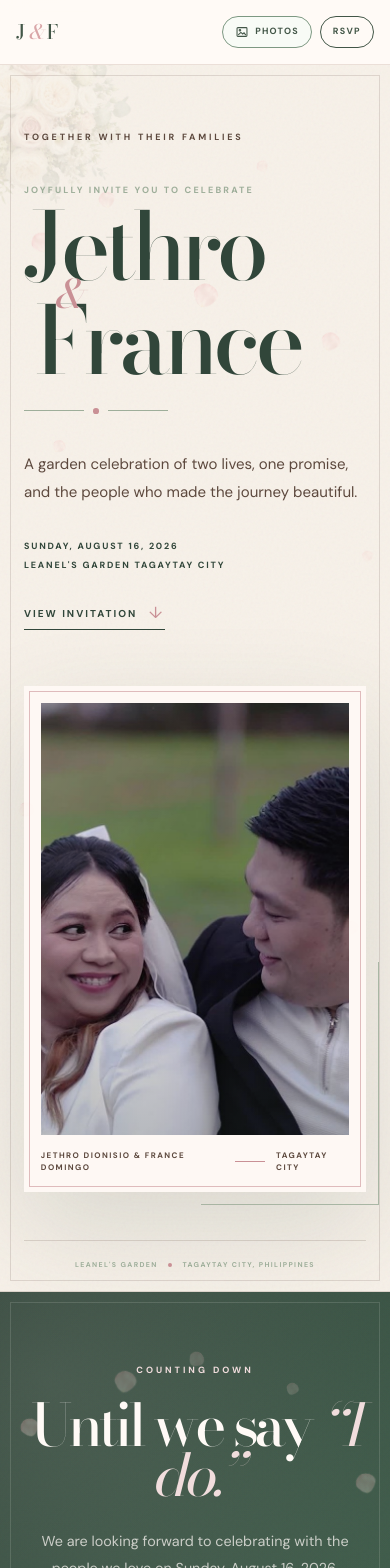
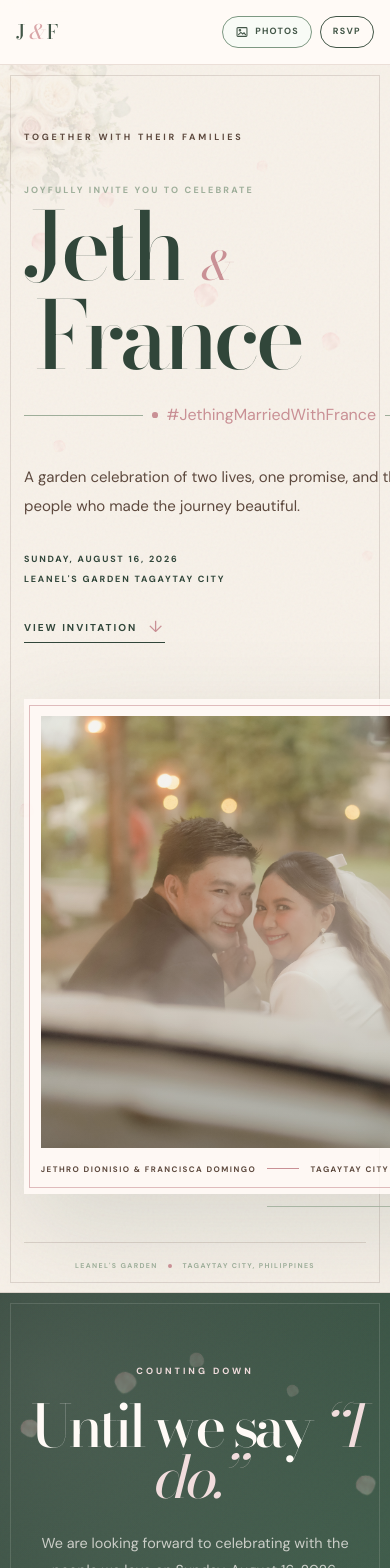
Before and after one commit to RafGaming/wedding-rsvp, a Next.js app: page / in a window 390 px wide. Shown: the top 1568 px of the page. Built offline with nearby package versions, Linux system fonts and the light colour scheme.

Commit message:
Updated by Jeth&France

```diff
--- a/app/globals.css
+++ b/app/globals.css
@@ -183,10 +183,10 @@ em {
 }
 
 .hero-title-ampersand {
-  position: relative;
+  /* position: relative;
   z-index: 2;
-  display: block;
-  margin: 0.06em 0 0.02em 0.74em;
+  display: block; */
+  /* margin: 0.06em 0 0.02em 0.74em; */
   color: var(--rose);
   font-family: var(--font-display), Georgia, serif;
   font-size: 0.42em;
@@ -199,8 +199,9 @@ em {
   display: flex;
   align-items: center;
   gap: 0.55rem;
-  width: 9rem;
+  width: 30rem;
   margin: 2.25rem 0;
+  color: var(--rose);
 }
 
 .hero-intro-rule span {
@@ -628,10 +629,15 @@ em {
   box-shadow: inset 0 0 0 3px rgba(255, 250, 246, 0.52);
 }
 
-.attire-swatch--sage { background: #a6b29e; }
-.attire-swatch--rose { background: #d9a6a8; }
-.attire-swatch--sand { background: #d7c4a5; }
-.attire-swatch--lilac { background: #cdb8d0; }
+.attire-swatch--sage { background: #C7D8C3; }
+.attire-swatch--blush-pink { background: #F4D6D8; }
+/* .attire-swatch--sand { background: #d7c4a5; } */
+.attire-swatch--lavender { background: #E8E0F7; }
+.attire-swatch--powder-blue { background: #D6E7F5; }
+.attire-swatch--butter-yellow { background: #FFF3B8; }
+.attire-swatch--peach { background: #F9D8C5; }
+.attire-swatch--mint-green { background: #D9F0E3; }
+.attire-swatch--dusty-rose { background: #DDB7C1; }
 
 .details-footer-note {
   margin-top: 2.1rem;
@@ -986,7 +992,7 @@ em {
 .floral-transition {
   display: grid;
   place-items: center;
-  padding: 3.8rem 1.5rem;
+  /* padding: 3.8rem 1.5rem; */
   background: linear-gradient(110deg, #f4e1e0, #f7ece8, #f0dedf);
 }
 
@@ -1233,8 +1239,8 @@ em {
 }
 
 .wedding-footer {
-  padding: 3rem 1.5rem;
-  background: var(--ivory);
+  padding: 2rem;
+  background: var(--blush);
   text-align: center;
 }
 
@@ -1252,11 +1258,10 @@ em {
 .wedding-footer span {
   display: block;
   margin-top: 0.9rem;
-  color: var(--sage);
-  font-size: 8px;
+  color: var(--green);
+  font-size: 12px;
   font-weight: 700;
   letter-spacing: 0.2em;
-  text-transform: uppercase;
 }
 
 /* EXISTING COMPONENT COMPATIBILITY */
@@ -2462,14 +2467,14 @@ em {
   white-space: nowrap;
 }
 
-.palette-chip-color--blush { background: #dfbbb9; }
+/* .palette-chip-color--blush { background: #dfbbb9; }
 .palette-chip-color--lavender { background: #cfc6db; }
 .palette-chip-color--sage { background: #b7c1ad; }
 .palette-chip-color--powder { background: #c3d1dc; }
 .palette-chip-color--peach { background: #edc6b4; }
 .palette-chip-color--butter { background: #ecd9a5; }
 .palette-chip-color--mint { background: #c4d9cf; }
-.palette-chip-color--dusty { background: #c897a2; }
+.palette-chip-color--dusty { background: #c897a2; } */
 
 @media (min-width: 900px) {
   .details-palette-guide {
--- a/app/groom-rsvp/page.tsx
+++ b/app/groom-rsvp/page.tsx
@@ -70,7 +70,7 @@ export default async function GroomRSVPPage({
           <section className="my-auto py-16">
             <div className="border border-[#5d493e]/20 bg-white/70 p-6 shadow-[18px_20px_0_rgba(243,221,221,0.58)] sm:p-10">
               <p className="text-[10px] font-bold uppercase tracking-[0.3em] text-[#5d493e]">
-                Jethro &amp; France
+                Jeth &amp; France
               </p>
 
               <h1 className="font-display mt-6 text-5xl font-medium leading-[0.88] tracking-[-0.06em] text-[#31463a] sm:text-6xl">
@@ -154,7 +154,7 @@ export default async function GroomRSVPPage({
         <header className="flex flex-wrap items-center justify-between gap-5 border-b border-[#5d493e]/20 pb-5">
           <div>
             <p className="text-[10px] font-bold uppercase tracking-[0.28em] text-[#5d493e]">
-              Jethro &amp; France
+              Jeth &amp; France
             </p>
             <h1 className="font-display mt-2 text-4xl font-medium tracking-[-0.06em] text-[#31463a] sm:text-5xl">
               RSVP <em className="font-editorial text-[#c99095]">dashboard.</em>
--- a/app/guests-gallery/page.tsx
+++ b/app/guests-gallery/page.tsx
@@ -38,7 +38,7 @@ export default async function GuestsGalleryPage({
         </a>
 
         <div className={styles.heroEyebrow}>
-          <span>Jethro &amp; France</span>
+          <span>Jeth &amp; France</span>
           <i aria-hidden="true" />
           <span>August 16, 2026</span>
         </div>
@@ -56,7 +56,7 @@ export default async function GuestsGalleryPage({
 
             <p className={styles.heroCopy}>
               You are part of the story. Take a photo or choose one from your
-              phone, then leave it here for Jethro and France.
+              phone, then leave it here for Jeth and France.
             </p>
 
             <a href="#share" className={styles.heroCta}>
--- a/app/page.tsx
+++ b/app/page.tsx
@@ -42,9 +42,9 @@ export default function Home() {
 
             <p className="hero-pretitle">Joyfully invite you to celebrate</p>
 
-            <h1 className="hero-title">
-              <span className="hero-title-name">Jethro</span>
-              <span className="hero-title-ampersand">&amp;</span>
+            <h1 className="hero-title flex flex-col gap-6">
+              <span className="hero-title-name">Jeth{" "}
+              <span className="hero-title-ampersand">&amp;</span></span>
               <span className="hero-title-name hero-title-name--second">
                 France
               </span>
@@ -52,7 +52,7 @@ export default function Home() {
 
             <div className="hero-intro-rule" aria-hidden="true">
               <span />
-              <i />
+              <i /> #JethingMarriedWithFrance
               <span />
             </div>
 
@@ -82,11 +82,12 @@ export default function Home() {
                 priority
                 sizes="(max-width: 1024px) 100vw, 65vw"
                 className="hero-image"
+                loading="eager"
               />
             </div>
 
             <p className="hero-visual-caption">
-              Jethro Dionisio &amp; France Domingo
+              Jethro Dionisio &amp; Francisca Domingo
               <span />
               Tagaytay City
             </p>
@@ -203,10 +204,17 @@ export default function Home() {
             <p>{wedding.dressCode.description}</p>
 
             <div className="attire-palette" aria-label="Pastel Formal palette">
+              <span className="attire-swatch attire-swatch--blush-pink" />
+              <span className="attire-swatch attire-swatch--lavender" />
               <span className="attire-swatch attire-swatch--sage" />
-              <span className="attire-swatch attire-swatch--rose" />
-              <span className="attire-swatch attire-swatch--sand" />
-              <span className="attire-swatch attire-swatch--lilac" />
+              <span className="attire-swatch attire-swatch--powder-blue" />
+              <span className="attire-swatch attire-swatch--butter-yellow" />
+              <span className="attire-swatch attire-swatch--peach" />
+            </div>
+            <div className="attire-palette" aria-label="Pastel Formal palette">
+
+              <span className="attire-swatch attire-swatch--mint-green" />
+              <span className="attire-swatch attire-swatch--dusty-rose" />
             </div>
           </article>
         </div>
@@ -227,35 +235,35 @@ export default function Home() {
 
           <div className="details-palette-swatches" aria-label="Recommended wedding colors">
             <div className="palette-chip">
-              <span className="palette-chip-color palette-chip-color--blush" />
+              <span className="palette-chip-color attire-swatch--blush-pink" />
               <span>Blush Pink</span>
             </div>
             <div className="palette-chip">
-              <span className="palette-chip-color palette-chip-color--lavender" />
+              <span className="palette-chip-color attire-swatch--lavender" />
               <span>Lavender</span>
             </div>
             <div className="palette-chip">
-              <span className="palette-chip-color palette-chip-color--sage" />
+              <span className="palette-chip-color attire-swatch--sage" />
               <span>Sage Green</span>
             </div>
             <div className="palette-chip">
-              <span className="palette-chip-color palette-chip-color--powder" />
+              <span className="palette-chip-color attire-swatch--powder-blue" />
               <span>Powder Blue</span>
             </div>
             <div className="palette-chip">
-              <span className="palette-chip-color palette-chip-color--peach" />
+              <span className="palette-chip-color attire-swatch--peach" />
               <span>Peach</span>
             </div>
             <div className="palette-chip">
-              <span className="palette-chip-color palette-chip-color--butter" />
+              <span className="palette-chip-color attire-swatch--butter-yellow" />
               <span>Butter Yellow</span>
             </div>
             <div className="palette-chip">
-              <span className="palette-chip-color palette-chip-color--mint" />
+              <span className="palette-chip-color attire-swatch--mint-green" />
               <span>Mint Green</span>
             </div>
             <div className="palette-chip">
-              <span className="palette-chip-color palette-chip-color--dusty" />
+              <span className="palette-chip-color attire-swatch--dusty-rose" />
               <span>Dusty Rose</span>
             </div>
           </div>
@@ -272,13 +280,21 @@ export default function Home() {
       {/* PRE-WEDDING PORTRAITS */}
       <WeddingGallery />
 
-      {/* FAQ */}
-      <WeddingFaq />
+      {/* FLORAL TRANSITION */}
+      <section aria-hidden="true" className="floral-transition">
+        <Image
+          src="/images/F1.png"
+          alt=""
+          width={2048}
+          height={768}
+          className="floral-transition-image"
+        />
+      </section>
 
       {/* A NOTE ON GIFTS */}
       <section
         aria-labelledby="gift-note-title"
-        className="relative z-10 mx-auto my-16 grid w-[min(100%-2.5rem,48rem)] justify-items-center border-y border-[#5d493e]/20 px-4 py-10 text-center sm:my-24 sm:px-10 sm:py-16"
+        className="relative z-10 mx-auto grid w-[min(100%-2.5rem,48rem)] justify-items-center border-y border-[#5d493e]/20 px-4 py-10 text-center sm:px-10 sm:py-16"
       >
         <div
           aria-hidden="true"
@@ -309,16 +325,8 @@ export default function Home() {
         </p>
       </section>
 
-      {/* FLORAL TRANSITION */}
-      <section aria-hidden="true" className="floral-transition">
-        <Image
-          src="/images/F1.png"
-          alt=""
-          width={2048}
-          height={768}
-          className="floral-transition-image"
-        />
-      </section>
+       {/* FAQ */}
+      <WeddingFaq />
 
       {/* RSVP — FINAL EDITORIAL SPREAD */}
       <section id="rsvp" className="rsvp-stage scroll-mt-24">
@@ -362,7 +370,7 @@ export default function Home() {
             </div>
 
             <p className="rsvp-portrait-caption">
-              Jethro <span>&amp;</span> France
+              Jeth <span>&amp;</span> France
             </p>
 
             <p className="rsvp-portrait-side-note" aria-hidden="true">
@@ -379,6 +387,7 @@ export default function Home() {
         <span>{wedding.date.display}</span>
         <span className="wedding-hashtag">#JethingMarriedWithFrance</span>
       </footer>
+
     </main>
   );
 }
--- a/components/wedding-film.tsx
+++ b/components/wedding-film.tsx
@@ -62,7 +62,7 @@ export function WeddingFilm() {
             type="button"
             onClick={() => setIsOpen(true)}
             className="film-preview"
-            aria-label="Play Jethro and France pre-wedding film"
+            aria-label="Play Jeth and France pre-wedding film"
           >
             <Image
               src={wedding.media.heroImage}
@@ -89,7 +89,7 @@ export function WeddingFilm() {
           className="film-modal"
           role="dialog"
           aria-modal="true"
-          aria-label="Jethro and France pre-wedding film"
+          aria-label="Jeth and France pre-wedding film"
           onMouseDown={closeFilm}
         >
           <button
@@ -118,7 +118,7 @@ export function WeddingFilm() {
             </video>
 
             <div className="film-modal-meta">
-              <span>Jethro &amp; France</span>
+              <span>Jeth &amp; France</span>
               <span>Pre-wedding film · 2026</span>
             </div>
           </div>
--- a/components/wedding-gallery.tsx
+++ b/components/wedding-gallery.tsx
@@ -29,7 +29,7 @@ const galleryImages = [
     height: 1067,
   },
   {
-    src: "/images/gallery/05.jpg",
+    src: "/images/gallery/05_new.jpg",
     alt: "A romantic portrait together",
     width: 1600,
     height: 1067,
@@ -180,7 +180,7 @@ export function WeddingGallery() {
             />
 
             <div className="flex items-center justify-between gap-4 px-2 pt-3 text-[8px] font-bold uppercase tracking-[0.18em] text-[#5d493e]">
-              <span>Jethro &amp; France</span>
+              <span>Jeth &amp; France</span>
               <span>
                 {String(selectedIndex + 1).padStart(2, "0")} /{" "}
                 {String(galleryImages.length).padStart(2, "0")}
--- a/lib/wedding.ts
+++ b/lib/wedding.ts
@@ -1,7 +1,7 @@
 export const wedding = {
   couple: {
     nameOne: "Jethro Dionisio",
-    nameTwo: "France Domingo",
+    nameTwo: "Francisca Domingo",
   },
 
   date: {
@@ -26,30 +26,30 @@ export const wedding = {
   },
 
   rsvp: {
-    deadline: "July 1, 2026",
+    deadline: "July 15, 2026",
     contactName: "Wedding Coordinator",
     contactNumber: "09XX XXX XXXX",
   },
 
   media: {
-    heroImage: "/images/hero.jpg",
+    heroImage: "/images/hero_new.jpg",
 
     galleryImages: [
       {
         src: "/images/gallery/01.jpg",
-        alt: "Jethro and France together",
+        alt: "Jeth and France together",
       },
       {
         src: "/images/gallery/02.jpg",
-        alt: "A quiet moment shared by Jethro and France",
+        alt: "A quiet moment shared by Jeth and France",
       },
       {
         src: "/images/gallery/03.jpg",
-        alt: "Jethro and France celebrating their love",
+        alt: "Jeth and France celebrating their love",
       },
       {
         src: "/images/gallery/04.jpg",
-        alt: "A pre-wedding portrait of Jethro and France",
+        alt: "A pre-wedding portrait of Jeth and France",
       },
     ],
 
```
Also changed, not shown: app/rsvp/page.tsx (+13 -3 lines), public/images/gallery/05_new.jpg (added), public/images/hero_new.jpg (added).
